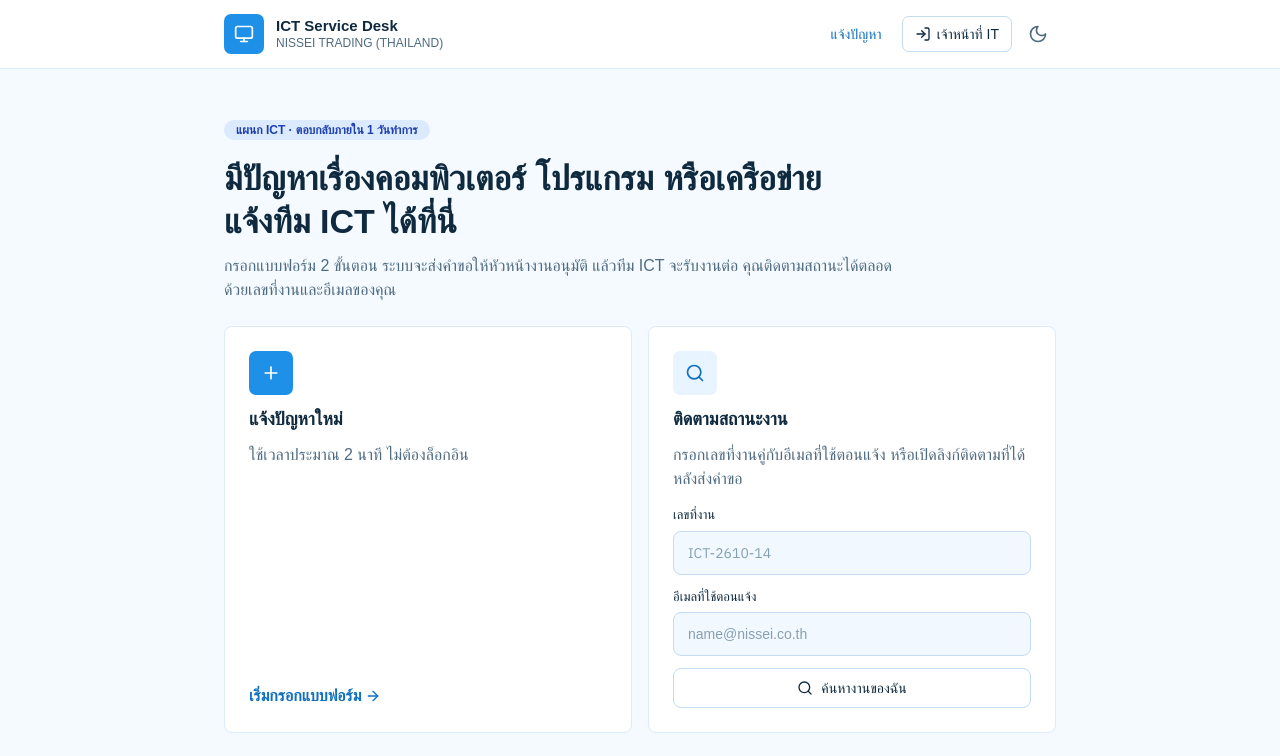
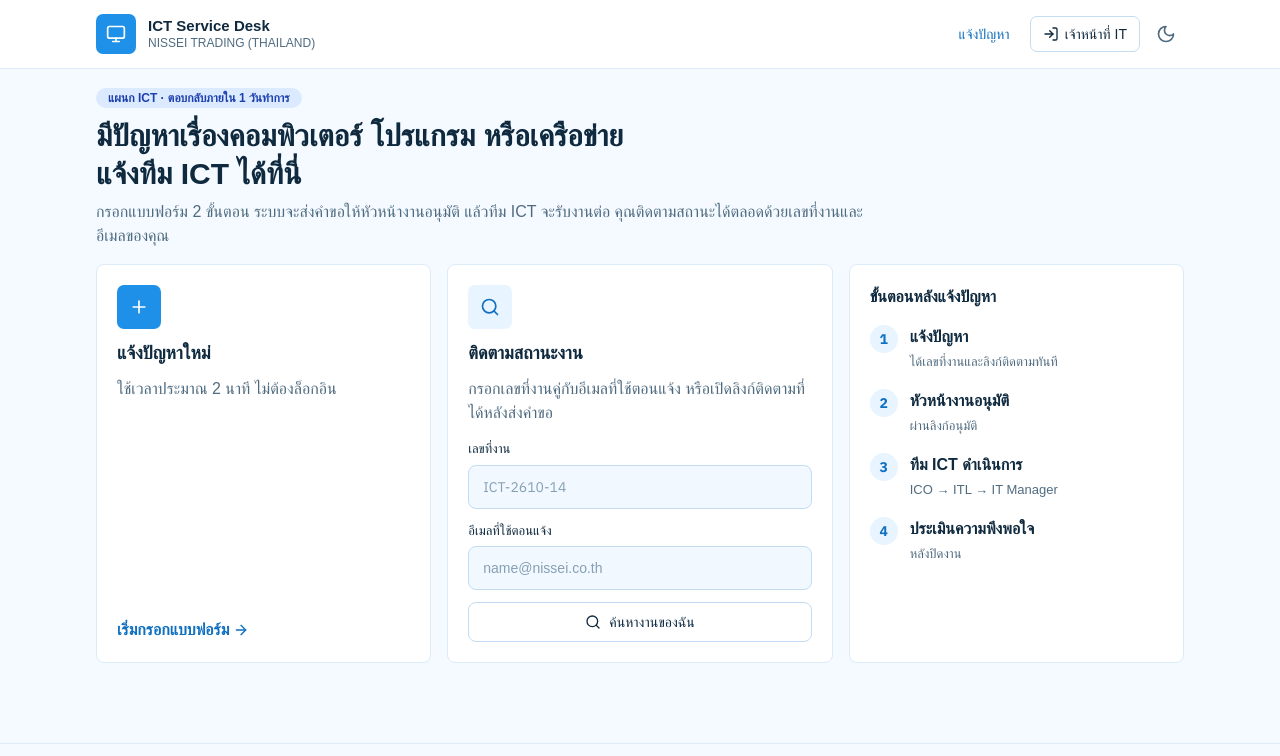
Before and after one commit to ictservic2026-source/ICT-Service-, a Next.js app: page / in a window 1280 px wide. Shown: the top 756 px of the page. Built offline with nearby package versions, Linux system fonts and the light colour scheme; no server answers; a web font is replaced by a local one.

Commit message:
Add files via upload

```diff
--- a/src/app/page.tsx
+++ b/src/app/page.tsx
@@ -15,6 +15,8 @@ const STEPS = [
 export default function HomePage() {
   return (
     <PublicShell
+      fit
+      wide
       right={
         <>
           <Link href="/request" className="hidden h-9 items-center rounded-lg px-3 text-sm font-medium text-brand-d hover:bg-brand-pale sm:inline-flex">
@@ -27,26 +29,26 @@ export default function HomePage() {
         </>
       }
     >
-      <div className="mx-auto flex max-w-4xl flex-col gap-6 px-4 py-8 sm:px-8 sm:py-12" data-testid="landing">
+      <div className="mx-auto my-auto flex w-full max-w-6xl flex-col gap-6 px-4 py-8 sm:px-8 sm:py-10 lg:gap-4 lg:py-4" data-testid="landing">
         {/* ───── Hero ───── */}
         <section>
           <span className="tone-blue inline-flex rounded-full px-3 py-0.5 text-xs font-semibold">แผนก ICT · ตอบกลับภายใน 1 วันทำการ</span>
-          <h1 className="mt-4 text-[26px] leading-tight font-bold text-ink sm:text-[34px]">
+          <h1 className="mt-3 text-[26px] leading-tight font-bold text-ink sm:text-[34px] lg:mt-2 lg:text-[30px]">
             มีปัญหาเรื่องคอมพิวเตอร์ โปรแกรม หรือเครือข่าย
             <br className="hidden sm:block" /> แจ้งทีม ICT ได้ที่นี่
           </h1>
-          <p className="mt-3 max-w-2xl text-base text-sub">
+          <p className="mt-2.5 max-w-3xl text-base text-sub lg:mt-2">
             กรอกแบบฟอร์ม 2 ขั้นตอน ระบบจะส่งคำขอให้หัวหน้างานอนุมัติ แล้วทีม ICT จะรับงานต่อ
             คุณติดตามสถานะได้ตลอดด้วยเลขที่งานและอีเมลของคุณ
           </p>
         </section>
 
-        {/* ───── ทางเลือกหลัก ───── */}
-        <div className="grid gap-4 sm:grid-cols-2">
+        {/* ───── ทางเลือกหลัก + ขั้นตอน (จอคอม = 3 คอลัมน์ในแถวเดียว) ───── */}
+        <div className="grid gap-4 sm:grid-cols-2 lg:grid-cols-[1fr_1.15fr_1fr]">
           <Link
             href="/request"
             data-testid="landing-request"
-            className="group flex flex-col gap-2.5 rounded-xl border border-line bg-surface p-6 shadow-card transition hover:border-brand focus-visible:border-brand"
+            className="group flex flex-col gap-2.5 rounded-xl border border-line bg-surface p-6 shadow-card transition hover:border-brand focus-visible:border-brand lg:p-5"
           >
             <span className="flex size-11 items-center justify-center rounded-lg bg-brand text-on-brand"><Plus className="size-5" aria-hidden /></span>
             <span className="text-lg font-bold text-ink">แจ้งปัญหาใหม่</span>
@@ -56,18 +58,17 @@ export default function HomePage() {
             </span>
           </Link>
 
-          <div className="flex flex-col gap-2.5 rounded-xl border border-line bg-surface p-6 shadow-card" data-testid="landing-track">
+          <div className="flex flex-col gap-2.5 rounded-xl border border-line bg-surface p-6 shadow-card lg:p-5" data-testid="landing-track">
             <span className="flex size-11 items-center justify-center rounded-lg bg-brand-pale text-brand-d"><Search className="size-5" aria-hidden /></span>
             <span className="text-lg font-bold text-ink">ติดตามสถานะงาน</span>
             <span className="text-sub">กรอกเลขที่งานคู่กับอีเมลที่ใช้ตอนแจ้ง หรือเปิดลิงก์ติดตามที่ได้หลังส่งคำขอ</span>
             <TrackLookup />
           </div>
-        </div>
 
         {/* ───── ขั้นตอน ───── */}
-        <section className="rounded-xl border border-line bg-surface p-5 shadow-card sm:p-6" aria-labelledby="how-h">
+        <section className="rounded-xl border border-line bg-surface p-5 shadow-card sm:col-span-2 sm:p-6 lg:col-span-1 lg:p-5" aria-labelledby="how-h">
           <h2 id="how-h" className="mb-4 text-base font-bold text-ink">ขั้นตอนหลังแจ้งปัญหา</h2>
-          <ol className="grid gap-4 sm:grid-cols-2 lg:grid-cols-4">
+          <ol className="grid gap-4 sm:grid-cols-2 lg:grid-cols-1">
             {STEPS.map((s, i) => (
               <li key={s.title} className="flex gap-3">
                 <span className="num flex size-7 shrink-0 items-center justify-center rounded-full bg-brand-pale text-sm font-bold text-brand-d">{i + 1}</span>
@@ -79,6 +80,7 @@ export default function HomePage() {
             ))}
           </ol>
         </section>
+        </div>
       </div>
     </PublicShell>
   );
```
